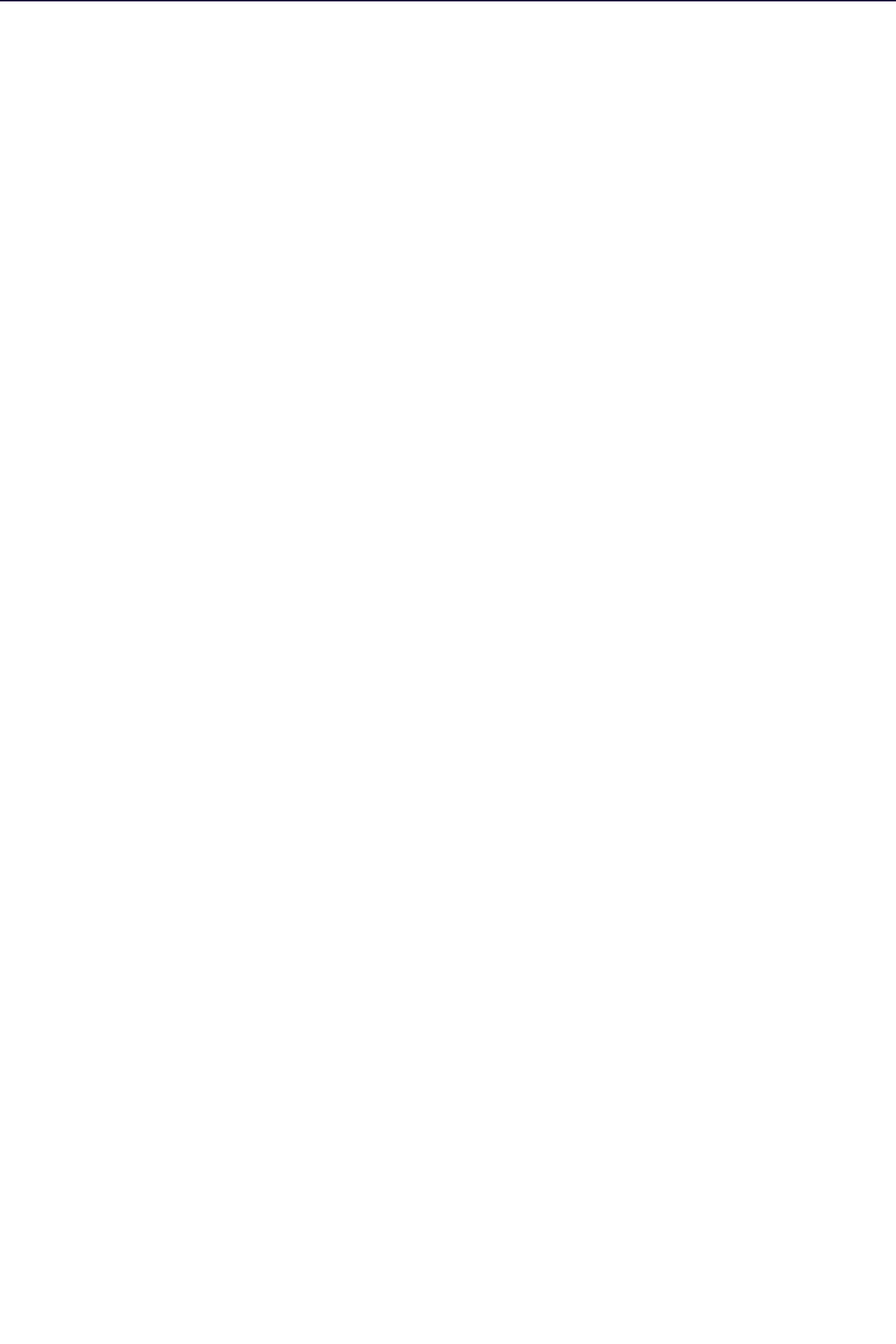
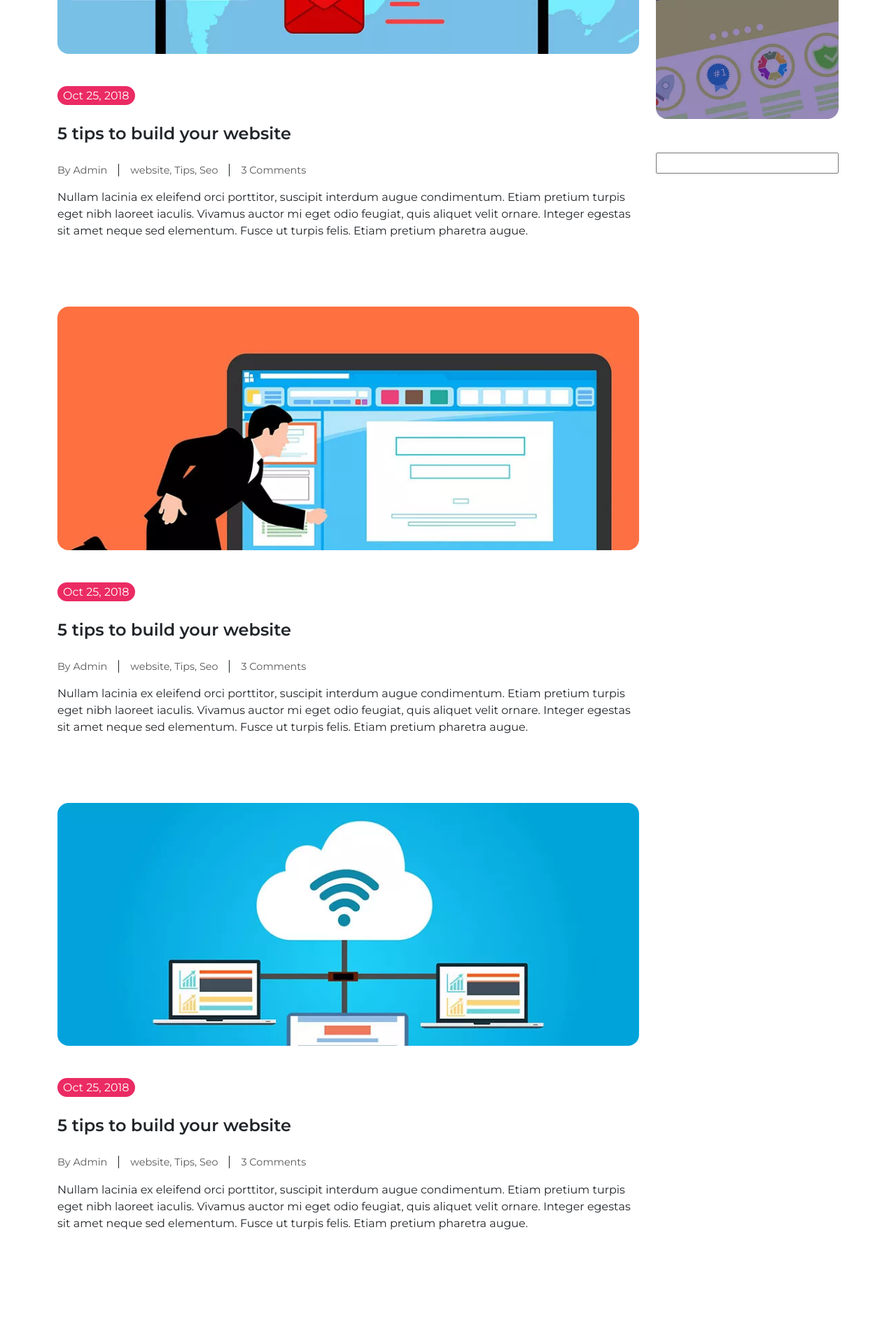
Before and after one commit to krypton225/IT-Host, a React (Create React App) app: page /news in a window 1280 px wide. Shown: the part 800-2720 px from the top of the page at 70% size. Before the commit the page ends 802 px from the top, so only its background shows below. Built offline with nearby package versions, Linux system fonts and the light colour scheme.

Commit message:
ADD blogs details & first 2 section in second col @ News page

```diff
--- a/src/pages/News/News.tsx
+++ b/src/pages/News/News.tsx
@@ -1,5 +1,8 @@
+import { useEffect } from "react";
+
 import { SectionHeader } from "components";
-import { useEffect } from "react";
+
+import { AddPhoto, Services1, Services2, Services3 } from "data/photos";
 
 const News = () => {
     useEffect(() => {
@@ -9,6 +12,105 @@ const News = () => {
     return (
         <div className="news">
             <SectionHeader sectionName="blog" baseURL="home" />
+
+            <div style={{ paddingBlock: "9rem" }}>
+                <div className="container">
+                    <div className="row gy-5">
+                        <div className="col-lg-9">
+                            <div className="w-100">
+                                <div className="w-100 rounded-4">
+                                    <img src={Services1} alt="" className="w-100 cover rounded-4" />
+                                </div>
+
+                                <div className="w-100 mt-5">
+                                    <span className="py-1 px-2 rounded-4 text-white" style={{ backgroundColor: "var(--pink-color)" }}>
+                                        Oct 25, 2018
+                                    </span>
+
+                                    <p className="my-4 fs-4 fw-semibold">5 tips to build your website</p>
+
+                                    <p className="text-capitalize" style={{ color: "var(--text-gray-dark)", fontSize: "0.9rem" }}>
+                                        <span className="pe-3">by admin</span>
+                                        <span className="set-border px-3 border-start border-end border-dark">website, tips, seo</span>
+                                        <span className="ps-3">3 comments</span>
+                                    </p>
+
+                                    <p className="mt-3">
+                                        Nullam lacinia ex eleifend orci porttitor, suscipit interdum augue condimentum.
+                                        Etiam pretium turpis eget nibh laoreet iaculis. Vivamus auctor mi eget odio feugiat,
+                                        quis aliquet velit ornare. Integer egestas sit amet neque sed elementum.
+                                        Fusce ut turpis felis. Etiam pretium pharetra augue.
+                                    </p>
+                                </div>
+                            </div>
+
+                            <div className="w-100" style={{ marginTop: "6rem" }}>
+                                <div className="w-100 rounded-4">
+                                    <img src={Services2} alt="" className="w-100 cover rounded-4" />
+                                </div>
+
+                                <div className="w-100 mt-5">
+                                    <span className="py-1 px-2 rounded-4 text-white" style={{ backgroundColor: "var(--pink-color)" }}>
+                                        Oct 25, 2018
+                                    </span>
+
+                                    <p className="my-4 fs-4 fw-semibold">5 tips to build your website</p>
+
+                                    <p className="text-capitalize" style={{ color: "var(--text-gray-dark)", fontSize: "0.9rem" }}>
+                                        <span className="pe-3">by admin</span>
+                                        <span className="set-border px-3 border-start border-end border-dark">website, tips, seo</span>
+                                        <span className="ps-3">3 comments</span>
+                                    </p>
+
+                                    <p className="mt-3">
+                                        Nullam lacinia ex eleifend orci porttitor, suscipit interdum augue condimentum.
+                                        Etiam pretium turpis eget nibh laoreet iaculis. Vivamus auctor mi eget odio feugiat,
+                                        quis aliquet velit ornare. Integer egestas sit amet neque sed elementum.
+                                        Fusce ut turpis felis. Etiam pretium pharetra augue.
+                                    </p>
+                                </div>
+                            </div>
+
+                            <div className="w-100" style={{ marginTop: "6rem" }}>
+                                <div className="w-100 rounded-4">
+                                    <img src={Services3} alt="" className="w-100 cover rounded-4" />
+                                </div>
+
+                                <div className="w-100 mt-5">
+                                    <span className="py-1 px-2 rounded-4 text-white" style={{ backgroundColor: "var(--pink-color)" }}>
+                                        Oct 25, 2018
+                                    </span>
+
+                                    <p className="my-4 fs-4 fw-semibold">5 tips to build your website</p>
+
+                                    <p className="text-capitalize" style={{ color: "var(--text-gray-dark)", fontSize: "0.9rem" }}>
+                                        <span className="pe-3">by admin</span>
+                                        <span className="set-border px-3 border-start border-end border-dark">website, tips, seo</span>
+                                        <span className="ps-3">3 comments</span>
+                                    </p>
+
+                                    <p className="mt-3">
+                                        Nullam lacinia ex eleifend orci porttitor, suscipit interdum augue condimentum.
+                                        Etiam pretium turpis eget nibh laoreet iaculis. Vivamus auctor mi eget odio feugiat,
+                                        quis aliquet velit ornare. Integer egestas sit amet neque sed elementum.
+                                        Fusce ut turpis felis. Etiam pretium pharetra augue.
+                                    </p>
+                                </div>
+                            </div>
+                        </div>
+
+                        <div className="col-lg-3">
+                            <div className="w-100 rounded-4">
+                                <img src={AddPhoto} alt="" className="w-100 rounded-4 cover" />
+                            </div>
+
+                            <div className="w-100 mt-5">
+                                <input type="text" name="" id="" className="w-100" />
+                            </div>
+                        </div>
+                    </div>
+                </div>
+            </div>
         </div>
     );
 };
```
